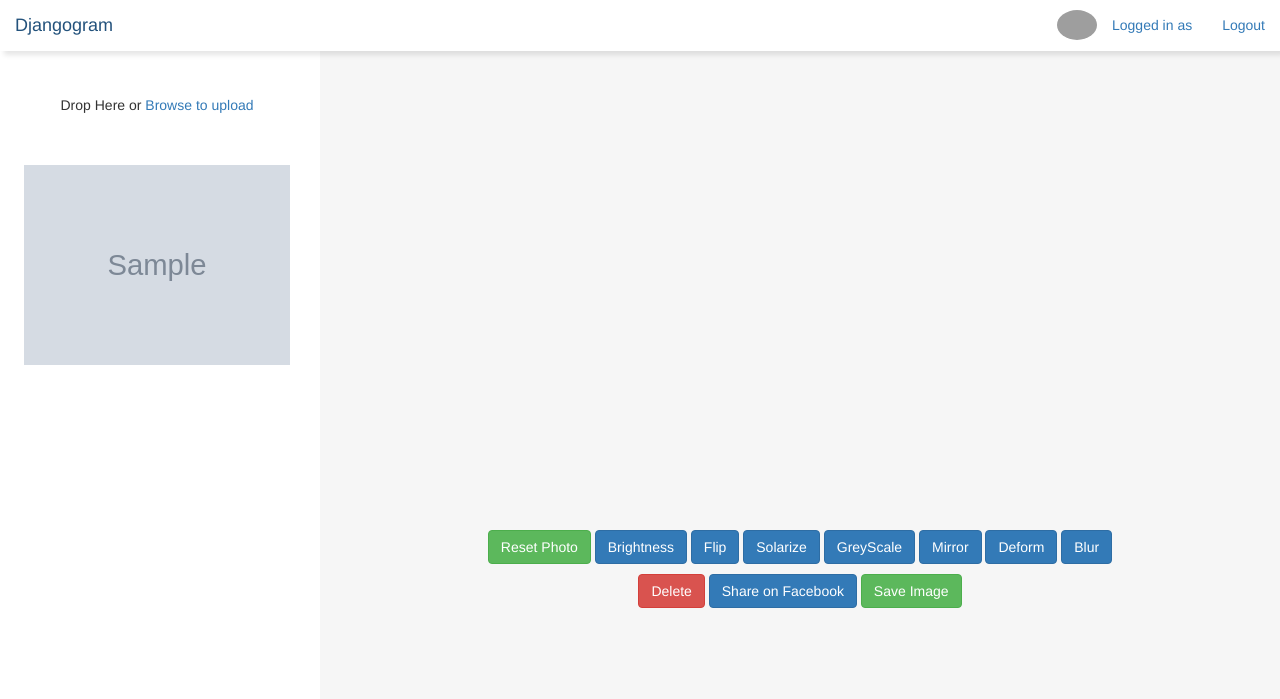
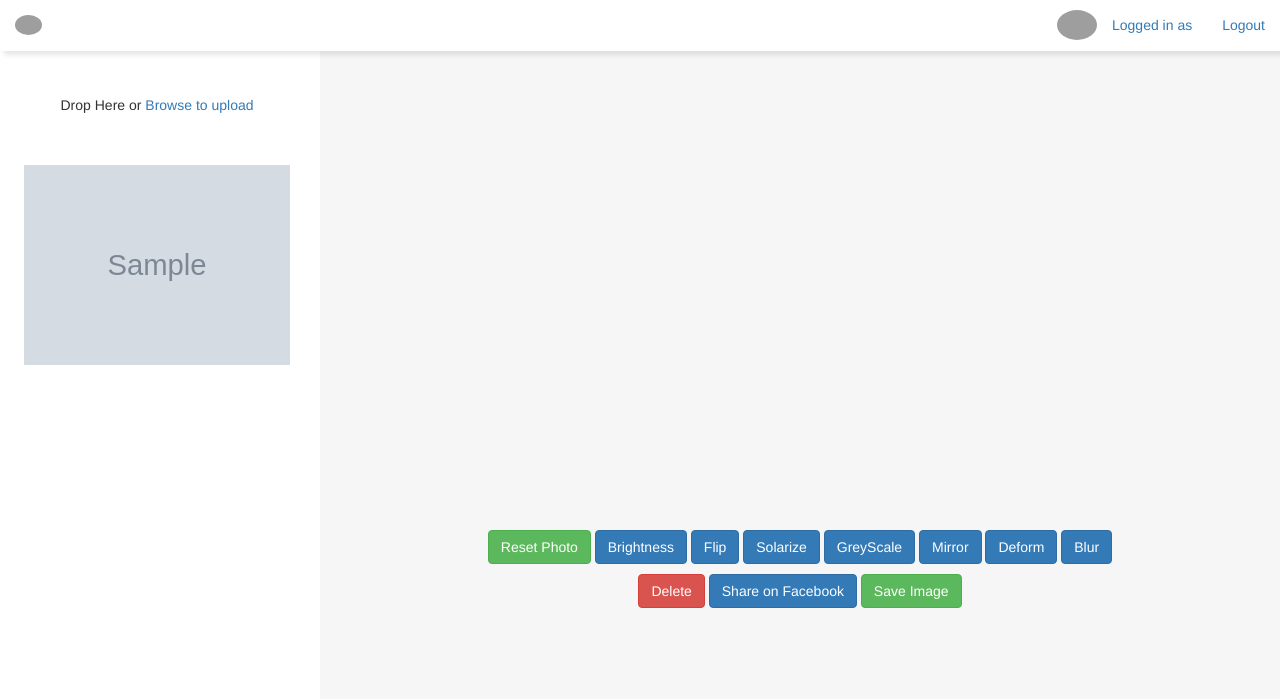
Before and after one commit to andela-ijubril/django-photo-application, a Django app: template djangogram/photoeditor/templates/photoeditor/canvas.html in a window 1280 px wide. Shown: the top 699 px of the page. Run offline with Django 3.2, Linux system fonts and the light colour scheme; the template is opened without the code that fills it: most values are stand-ins (such as "Sample title", 1, 10 or a date in 2020); grey boxes marked "Sample" are stand-in pictures; some libraries are stand-ins or nearby versions; grey boxes are pictures that could not be loaded.

Commit message:
[Feature #110549282] Add djangogram logo and change title of login page

```diff
--- a/djangogram/photoeditor/templates/photoeditor/canvas.html
+++ b/djangogram/photoeditor/templates/photoeditor/canvas.html
@@ -26,7 +26,7 @@
                         <span class="icon-bar"></span>
                         <span class="icon-bar"></span>
                     </button>
-                    <a class="navbar-brand" href="#">Djangogram</a>
+                    <img src="{% static "img/gramicon.png" %}" alt="logo" class="navbar-brand img-circle">
                 </div>
 
                 <!-- Collect the nav links, forms, and other content for toggling -->
--- a/djangogram/photoeditor/templates/photoeditor/login.html
+++ b/djangogram/photoeditor/templates/photoeditor/login.html
@@ -7,7 +7,7 @@
     <link href="{% static 'css/style.css' %}" type="text/css" rel="stylesheet"/>
     <meta charset="UTF-8">
     <meta name="csrf-token" content="{{ csrf_token }}">
-    <title>Canvas</title>
+    <title>Djangogram... Home</title>
 </head>
 <body class="home-bg">
 
```
